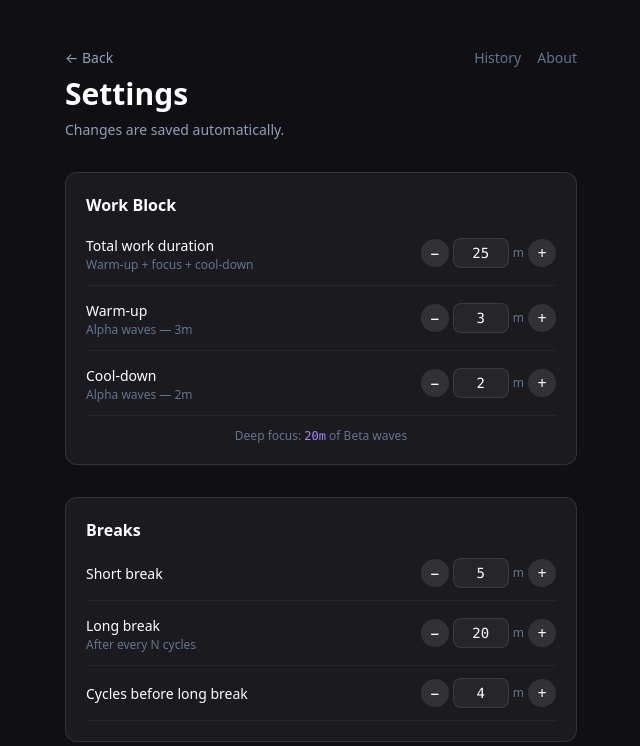
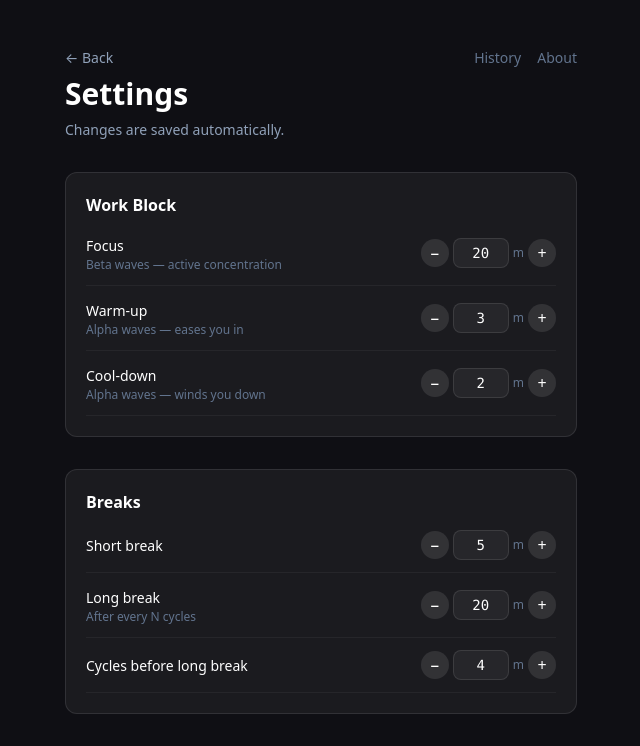
Before and after one commit to Gobaan/pomodoro, a React (Vite) app: page /flowbeats/settings in a window 1280 px wide. Shown: the top 746 px of the page, without its empty margins (319-959 px from the left). Built offline with nearby package versions, Linux system fonts and the light colour scheme.

Commit message:
Settings: replace total duration with direct focus time field
Users now set focus minutes directly instead of computing
total = warmup + focus + cooldown. workMinutes is derived
automatically when any of the three fields change.

Co-Authored-By: Claude Sonnet 4.6 <noreply@anthropic.com>

```diff
--- a/src/pages/Settings.tsx
+++ b/src/pages/Settings.tsx
@@ -70,7 +70,27 @@ export function Settings() {
     })
   }
 
-  const focusMinutes = config.workMinutes - config.warmupMinutes - config.cooldownMinutes
+  const focusMinutes = Math.max(1, config.workMinutes - config.warmupMinutes - config.cooldownMinutes)
+
+  function updateFocus(focus: number) {
+    update('workMinutes', focus + config.warmupMinutes + config.cooldownMinutes)
+  }
+
+  function updateWarmup(warmup: number) {
+    setConfig(prev => {
+      const next = { ...prev, warmupMinutes: warmup, workMinutes: focusMinutes + warmup + prev.cooldownMinutes }
+      localStorage.setItem(STORAGE_KEY, JSON.stringify(next))
+      return next
+    })
+  }
+
+  function updateCooldown(cooldown: number) {
+    setConfig(prev => {
+      const next = { ...prev, cooldownMinutes: cooldown, workMinutes: focusMinutes + prev.warmupMinutes + cooldown }
+      localStorage.setItem(STORAGE_KEY, JSON.stringify(next))
+      return next
+    })
+  }
 
   return (
     <div className="min-h-screen flex flex-col items-center px-6 py-12">
@@ -90,12 +110,9 @@ export function Settings() {
 
         <div className="bg-white/5 rounded-xl p-5 border border-white/10 flex flex-col">
           <h2 className="text-base font-semibold text-white mb-1">Work Block</h2>
-          <NumField label="Total work duration" sublabel="Warm-up + focus + cool-down" value={config.workMinutes} min={5} max={480} onChange={v => update('workMinutes', v)} />
-          <NumField label="Warm-up" sublabel={`Alpha waves — ${config.warmupMinutes}m`} value={config.warmupMinutes} min={1} max={60} onChange={v => update('warmupMinutes', v)} />
-          <NumField label="Cool-down" sublabel={`Alpha waves — ${config.cooldownMinutes}m`} value={config.cooldownMinutes} min={1} max={60} onChange={v => update('cooldownMinutes', v)} />
-          <div className="pt-3 text-xs text-slate-500 text-center">
-            Deep focus: <span className="text-violet-400 font-mono">{Math.max(0, focusMinutes)}m</span> of Beta waves
-          </div>
+          <NumField label="Focus" sublabel="Beta waves — active concentration" value={focusMinutes} min={1} max={480} onChange={updateFocus} />
+          <NumField label="Warm-up" sublabel="Alpha waves — eases you in" value={config.warmupMinutes} min={1} max={60} onChange={updateWarmup} />
+          <NumField label="Cool-down" sublabel="Alpha waves — winds you down" value={config.cooldownMinutes} min={1} max={60} onChange={updateCooldown} />
         </div>
 
         <div className="bg-white/5 rounded-xl p-5 border border-white/10 flex flex-col">
```
